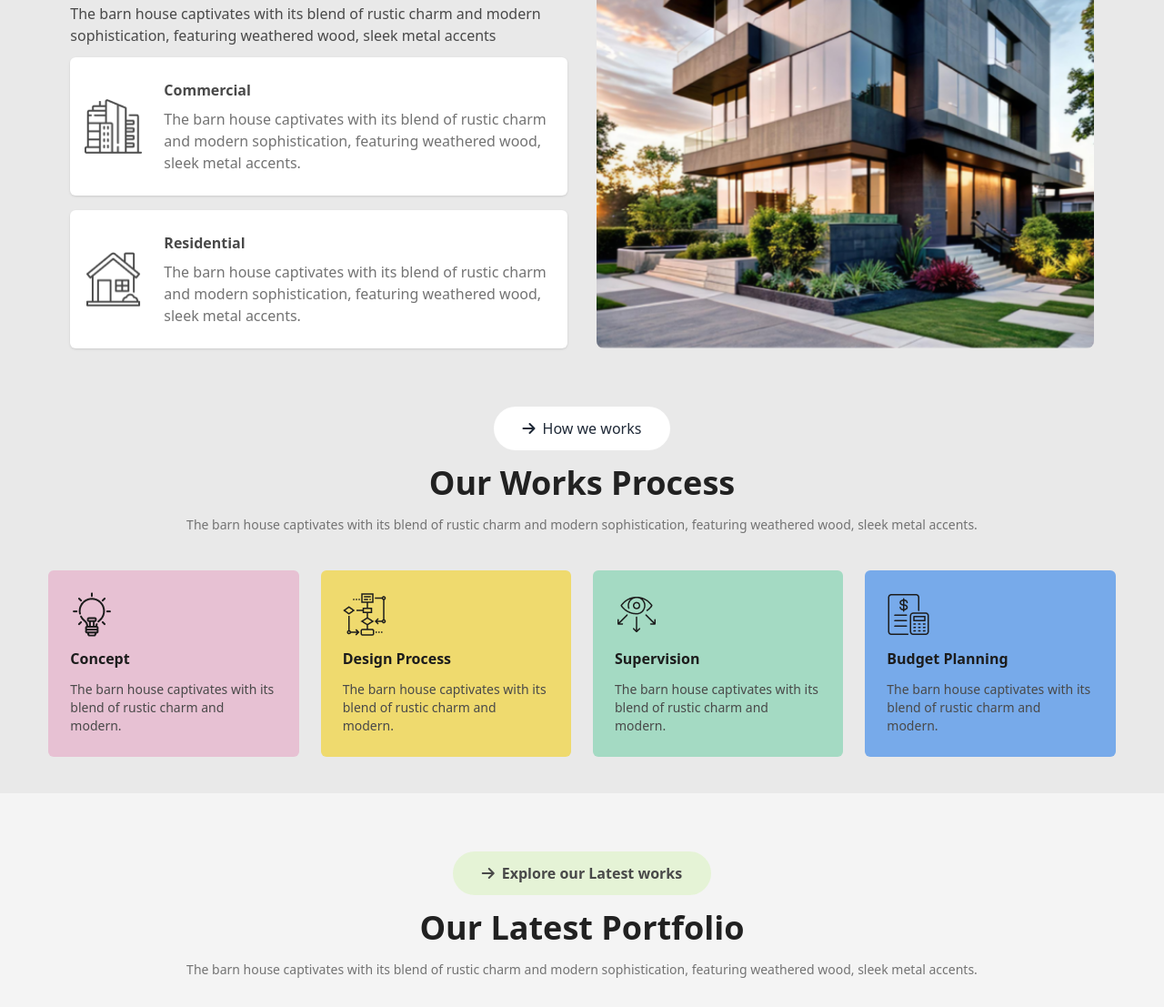
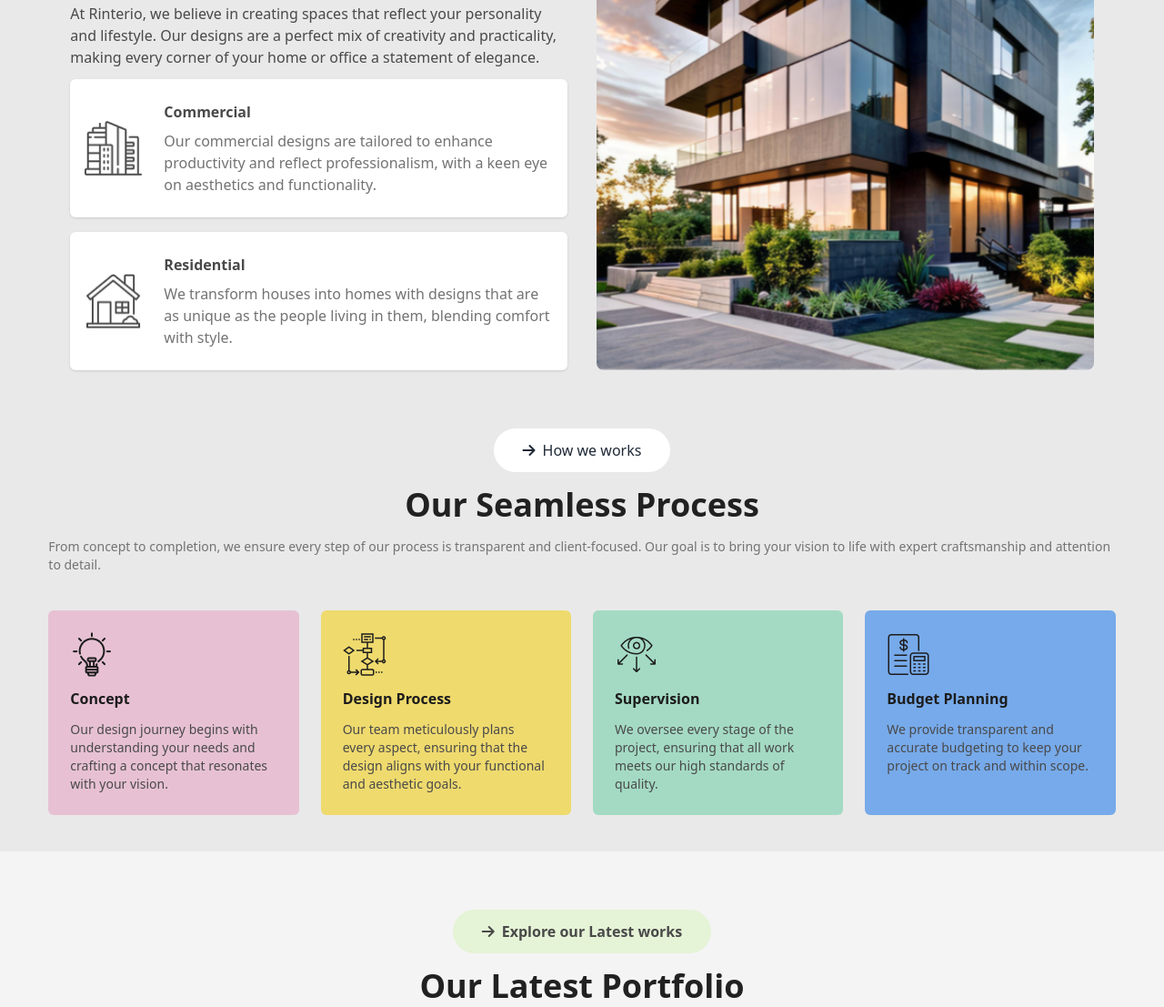
Before and after one commit to yeatasim-cse9/Assignment-3, a plain HTML site: page index.html in a window 1280 px wide. Shown: the part 1031-2138 px from the top of the page at 91% size. Drawn offline with nearby package versions, Linux system fonts and the light colour scheme.

Commit message:
added all main section resonablly

```diff
--- a/index.html
+++ b/index.html
@@ -196,9 +196,7 @@
               We design thoughtful,<br />liveable spaces
             </h3>
             <p class="text-center text-gray_5 md:text-left">
-              The barn house captivates with its blend of rustic charm and
-              modern sophistication, featuring weathered wood, sleek metal
-              accents
+              At Rinterio, we believe in creating spaces that reflect your personality and lifestyle. Our designs are a perfect mix of creativity and practicality, making every corner of your home or office a statement of elegance.
             </p>
             <div class="flex flex-wrap gap-4">
               <div
@@ -208,9 +206,7 @@
                 <div class="flex flex-col gap-2">
                   <h4 class="font-semibold text-gray_5">Commercial</h4>
                   <p class="text-gray_4">
-                    The barn house captivates with its blend of rustic charm and
-                    modern sophistication, featuring weathered wood, sleek metal
-                    accents.
+                    Our commercial designs are tailored to enhance productivity and reflect professionalism, with a keen eye on aesthetics and functionality.
                   </p>
                 </div>
               </div>
@@ -221,9 +217,7 @@
                 <div class="flex flex-col gap-2">
                   <h4 class="font-semibold text-gray_5">Residential</h4>
                   <p class="text-gray_4">
-                    The barn house captivates with its blend of rustic charm and
-                    modern sophistication, featuring weathered wood, sleek metal
-                    accents.
+                    We transform houses into homes with designs that are as unique as the people living in them, blending comfort with style.
                   </p>
                 </div>
               </div>
@@ -254,10 +248,9 @@
               <i class="mr-2 fa-solid fa-arrow-right"></i>How we works
             </button>
           </div>
-          <h3 class="text-4xl font-bold text-gray_6">Our Works Process</h3>
+          <h3 class="text-4xl font-bold text-gray_6">Our Seamless Process</h3>
           <p class="text-sm text-gray_4">
-            The barn house captivates with its blend of rustic charm and modern
-            sophistication, featuring weathered wood, sleek metal accents.
+            From concept to completion, we ensure every step of our process is transparent and client-focused. Our goal is to bring your vision to life with expert craftsmanship and attention to detail.
           </p>
         </div>
       </section>
@@ -267,14 +260,14 @@
           <img src="assets/concept.png" alt="" />
           <h3 class="my-3 font-semibold text-gray_7">Concept</h3>
           <p class="text-sm text-gray_5">
-            The barn house captivates with its blend of rustic charm and modern.
+            Our design journey begins with understanding your needs and crafting a concept that resonates with your vision.
           </p>
         </div>
         <div class="p-6 rounded-md bg-card_2">
           <img src="assets/flow-chart.png" alt="" />
           <h3 class="my-3 font-semibold text-gray_7">Design Process</h3>
           <p class="text-sm text-gray_5">
-            The barn house captivates with its blend of rustic charm and modern.
+            Our team meticulously plans every aspect, ensuring that the design aligns with your functional and aesthetic goals.
           </p>
         </div>
         </div>
@@ -282,7 +275,7 @@
           <img src="assets/vision.png" alt="" />
           <h3 class="my-3 font-semibold text-gray_7">Supervision </h3>
           <p class="text-sm text-gray_5">
-            The barn house captivates with its blend of rustic charm and modern.
+            We oversee every stage of the project, ensuring that all work meets our high standards of quality.
           </p>
         </div>
         </div>
@@ -290,7 +283,7 @@
           <img src="assets/budget-planning.png" alt="" />
           <h3 class="my-3 font-semibold text-gray_7">Budget Planning</h3>
           <p class="text-sm text-gray_5">
-            The barn house captivates with its blend of rustic charm and modern.
+            We provide transparent and accurate budgeting to keep your project on track and within scope.
           </p>
         </div>
         </div>
@@ -310,7 +303,7 @@
           </div>
           <h3 class="text-4xl font-bold text-gray_6">Our Latest Portfolio</h3>
           <p class="text-sm text-center text-gray_4">
-            The barn house captivates with its blend of rustic charm and modern sophistication, featuring weathered wood, sleek metal accents.
+            Browse through our portfolio to see how we've transformed spaces with our innovative designs and attention to detail.
           </p></div>
 </section>
 
@@ -356,7 +349,7 @@
 
     </main>
 <!-- footer-section-start -->
-    <footer class="pt-24 bg-center bg-cover bg-custom-pattern">
+    <footer class="pt-20 bg-center bg-cover bg-custom-pattern">
       <div
           class="flex flex-col items-center justify-center w-11/12 mx-auto my-10 space-y-4"
         >
@@ -366,9 +359,8 @@
             </button>
           </div>
           <h3 class="text-4xl font-bold text-gray_6">Our Works Process</h3>
-          <p class="text-sm text-gray_4">
-            The barn house captivates with its blend of rustic charm and modern
-            sophistication, featuring weathered wood, sleek metal accents.
+          <p class="pb-10 text-sm text-gray_4">
+            At Rinterio, we specialize in creating spaces that inspire and impress. Whether it’s a cozy home or a vibrant office, we make your design dreams a reality.
           </p>
           <div class="grid w-11/12 grid-cols-1 gap-6 mx-auto md:grid-cols-2 ">
            <div><input
@@ -415,7 +407,7 @@
             ></i>
             <a class="text-3xl font-bold text-white">Rinterio</a>
           </div>
-          <p class="text-gray_4">The barn house captivates with its blend of rustic charm and modern sophistication,<br> featuring weathered wood, sleek metal accents.</p>
+          <p class="text-gray_4">Rinterio specializes in creating interiors that evoke emotion, offering a harmonious balance between aesthetics and functionality.</p>
             <ul class="flex flex-col flex-wrap gap-10 text-md md:gap-18 lg:gap-24 text-gray_1 md:flex-row md:flex-nowrap">
               <li><a href="#">Home</a></li>
               <li><a href="#">Services</a></li>
```
